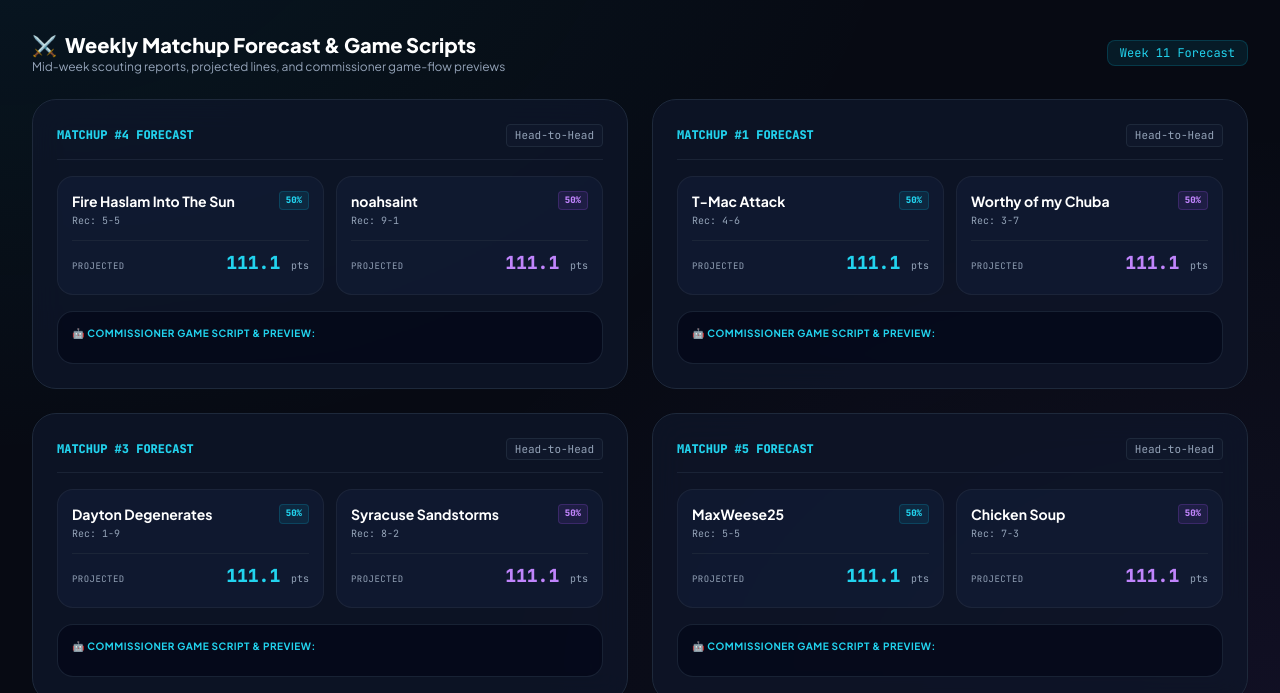
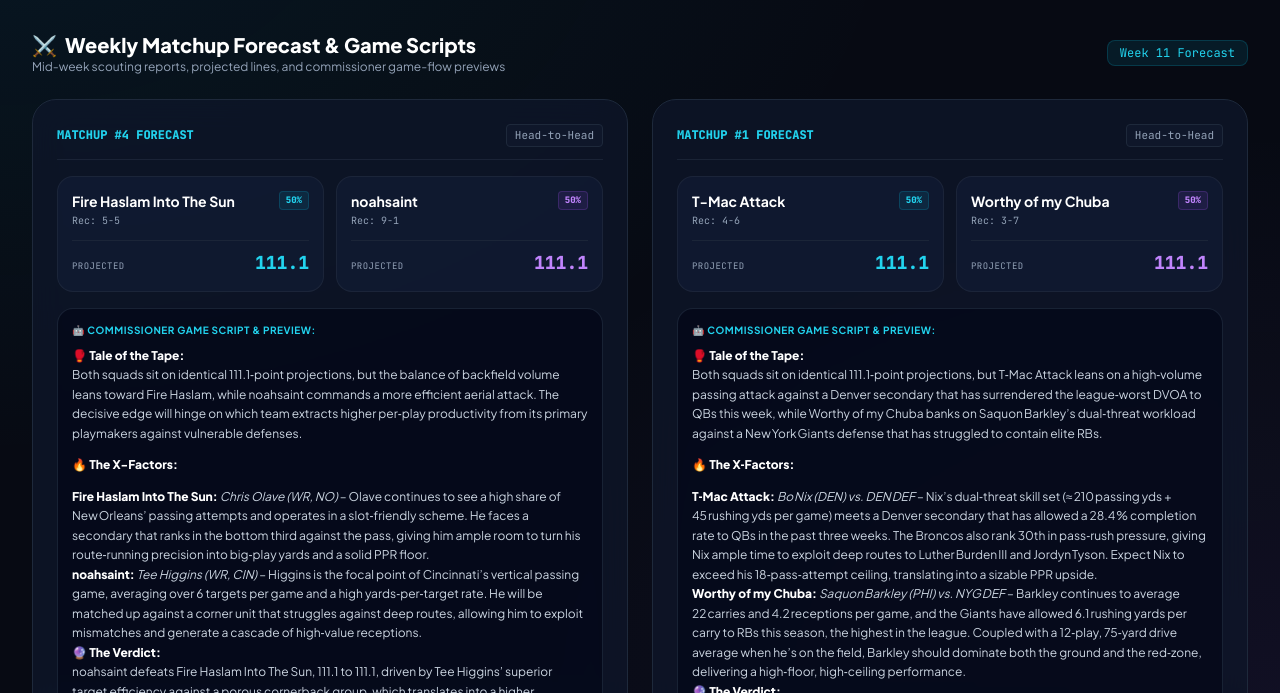
Before and after one commit to mackcalhoun14-crypto/onu-mlax-dynasty, a plain HTML site: page index.html in a window 1280 px wide. Shown: the part 107-800 px from the top of the page. Drawn offline with nearby package versions, Linux system fonts and the light colour scheme.

Commit message:
Show matchup analysis on homepage; fix win_pct and null projections
renderCards read m.preview, but matchups.json stores the field as analysis, so the Commissioner Game Script box was always empty. Also read win_pct (not win_prob) and show an em dash when projected/win_pct is null instead of the fake 114.5/110.0 defaults.

```diff
--- a/index.html
+++ b/index.html
@@ -437,7 +437,7 @@
       const container = document.getElementById('matchups-container');
 
       container.innerHTML = list.map(m => {
-        const parsedPreview = marked.parse(m.preview || "");
+        const parsedPreview = marked.parse(m.analysis || "");
 
         return `
           <div class="glass rounded-3xl p-4 sm:p-6 border border-slate-800 space-y-4">
@@ -452,13 +452,13 @@
                 <div>
                   <div class="flex items-center justify-between gap-1">
                     <span class="font-bold text-white text-xs sm:text-sm truncate">${m.team_a.team_name}</span>
-                    <span class="text-[9px] font-mono font-bold px-1.5 py-0.5 rounded bg-cyan-500/10 text-cyan-400 border border-cyan-500/20">${m.team_a.win_prob || '50%'}</span>
+                    <span class="text-[9px] font-mono font-bold px-1.5 py-0.5 rounded bg-cyan-500/10 text-cyan-400 border border-cyan-500/20">${m.team_a.win_pct != null ? m.team_a.win_pct + '%' : '—'}</span>
                   </div>
                   <div class="text-[10px] text-slate-400 font-mono mt-0.5">Rec: ${m.team_a.record}</div>
                 </div>
                 <div class="mt-3 pt-2 border-t border-slate-800/80 flex items-baseline justify-between">
                   <span class="text-[9px] uppercase tracking-wider text-slate-400 font-mono">Projected</span>
-                  <span class="text-base sm:text-lg font-black font-mono text-cyan-400">${m.team_a.projected || '114.5'} <span class="text-[10px] font-normal text-slate-400">pts</span></span>
+                  <span class="text-base sm:text-lg font-black font-mono text-cyan-400">${m.team_a.projected ?? '—'}</span>
                 </div>
               </div>
 
@@ -467,13 +467,13 @@
                 <div>
                   <div class="flex items-center justify-between gap-1">
                     <span class="font-bold text-white text-xs sm:text-sm truncate">${m.team_b.team_name}</span>
-                    <span class="text-[9px] font-mono font-bold px-1.5 py-0.5 rounded bg-purple-500/10 text-purple-400 border border-purple-500/20">${m.team_b.win_prob || '50%'}</span>
+                    <span class="text-[9px] font-mono font-bold px-1.5 py-0.5 rounded bg-purple-500/10 text-purple-400 border border-purple-500/20">${m.team_b.win_pct != null ? m.team_b.win_pct + '%' : '—'}</span>
                   </div>
                   <div class="text-[10px] text-slate-400 font-mono mt-0.5">Rec: ${m.team_b.record}</div>
                 </div>
                 <div class="mt-3 pt-2 border-t border-slate-800/80 flex items-baseline justify-between">
                   <span class="text-[9px] uppercase tracking-wider text-slate-400 font-mono">Projected</span>
-                  <span class="text-base sm:text-lg font-black font-mono text-purple-400">${m.team_b.projected || '110.0'} <span class="text-[10px] font-normal text-slate-400">pts</span></span>
+                  <span class="text-base sm:text-lg font-black font-mono text-purple-400">${m.team_b.projected ?? '—'}</span>
                 </div>
               </div>
             </div>
```
